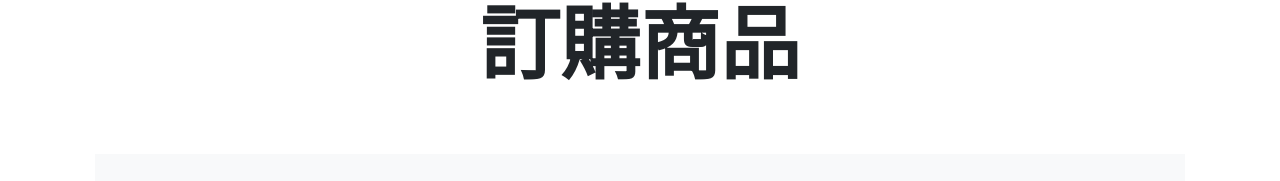
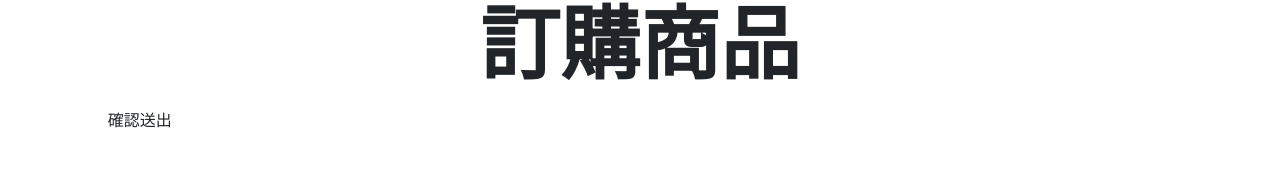
Before and after one commit to Yaozhen-yi/bee-yard-vue3-RWD, a Vue app: page /displayForm in a window 1280 px wide. Shown: the part 702-883 px from the top of the page. Built offline with nearby package versions, Linux system fonts and the light colour scheme.

Commit message:
新增btn

```diff
--- a/src/components/displayForm.vue
+++ b/src/components/displayForm.vue
@@ -64,6 +64,14 @@ onMounted(() => {
 });
 // 檢查值是否不為空
 const isVisible = (value) => value !== '' && value !== null && value !== undefined;
+
+function submitOrder() {
+    const submitButton = document.querySelector('.btn');
+    submitButton.textContent = "送出成功";
+
+    submitButton.disabled = true;
+    alert("送出完成!")
+}
 </script>
 
 
@@ -198,7 +206,7 @@ const isVisible = (value) => value !== '' && value !== null && value !== undefin
         <div class="total">
             <p v-show="isVisible(formData.total)">商品總金額: <span>{{ formData.total }}</span></p>
         </div>
-
+        <button type="button" class="btn" onclick="submitOrder()">確認送出</button>
     </div>
   </template>
 
```
